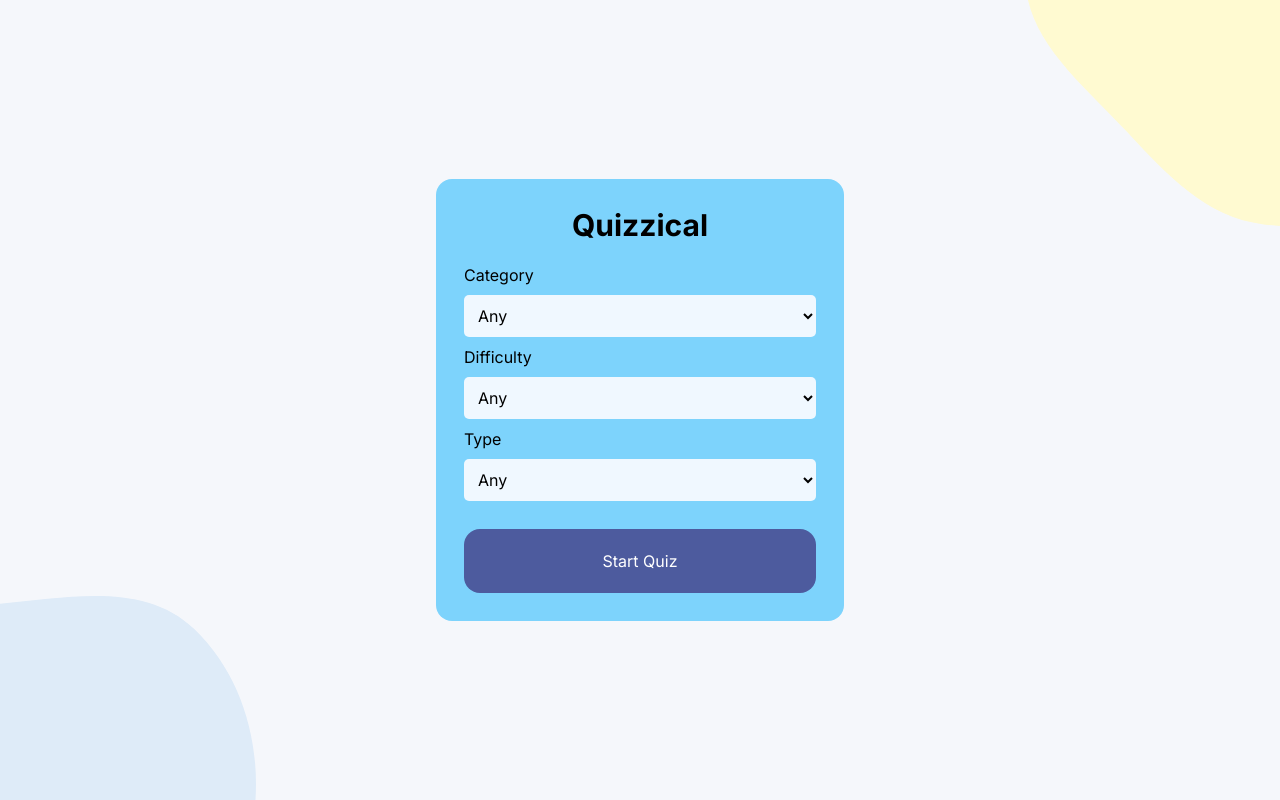
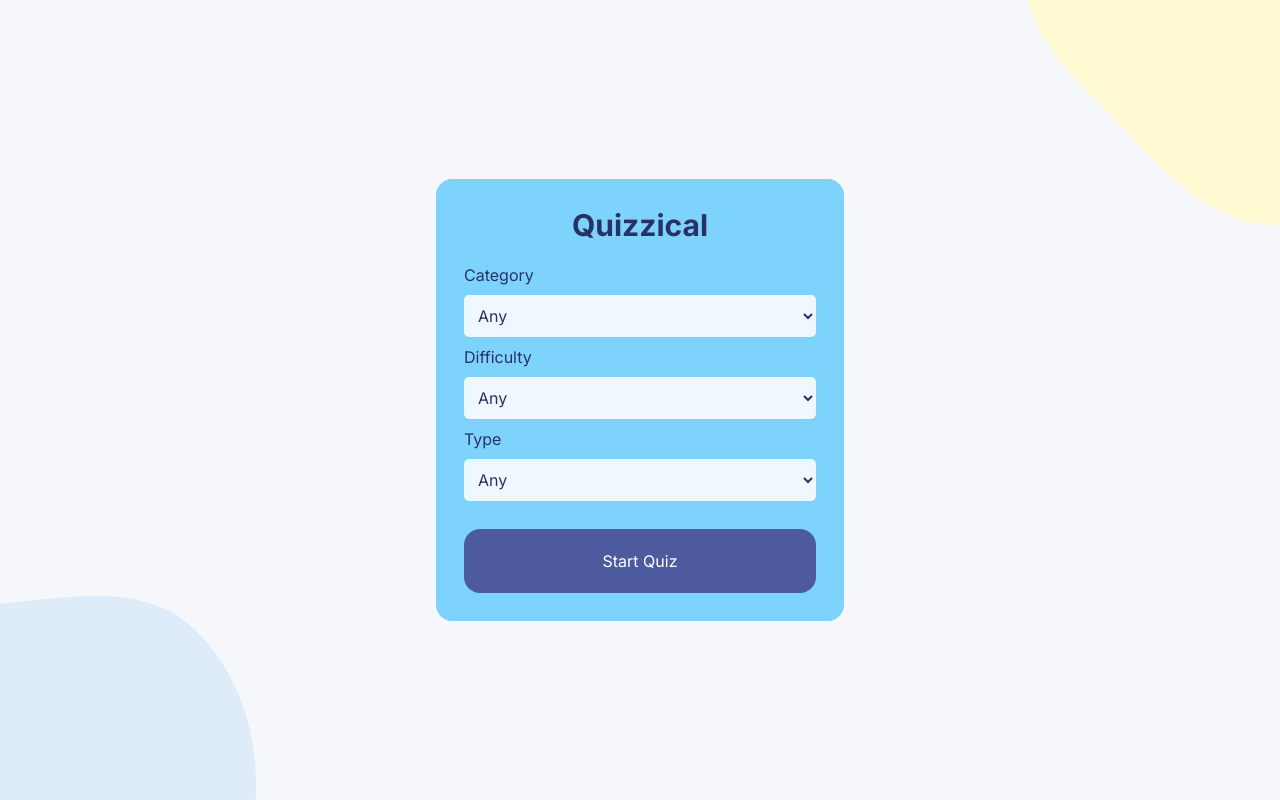
Before and after one commit to Meobot/quizzical-app, a React (Vite) app: page / in a window 1280 px wide. Built offline with nearby package versions, Linux system fonts and the light colour scheme.

Commit message:
changed main text color

```diff
--- a/src/index.css
+++ b/src/index.css
@@ -12,6 +12,7 @@ main {
 	background-repeat: no-repeat, no-repeat;
 	background-position: top right, bottom left;
 	background-size: 20%, 20%;
+	color: #293264;
 }
 
 select {
```
